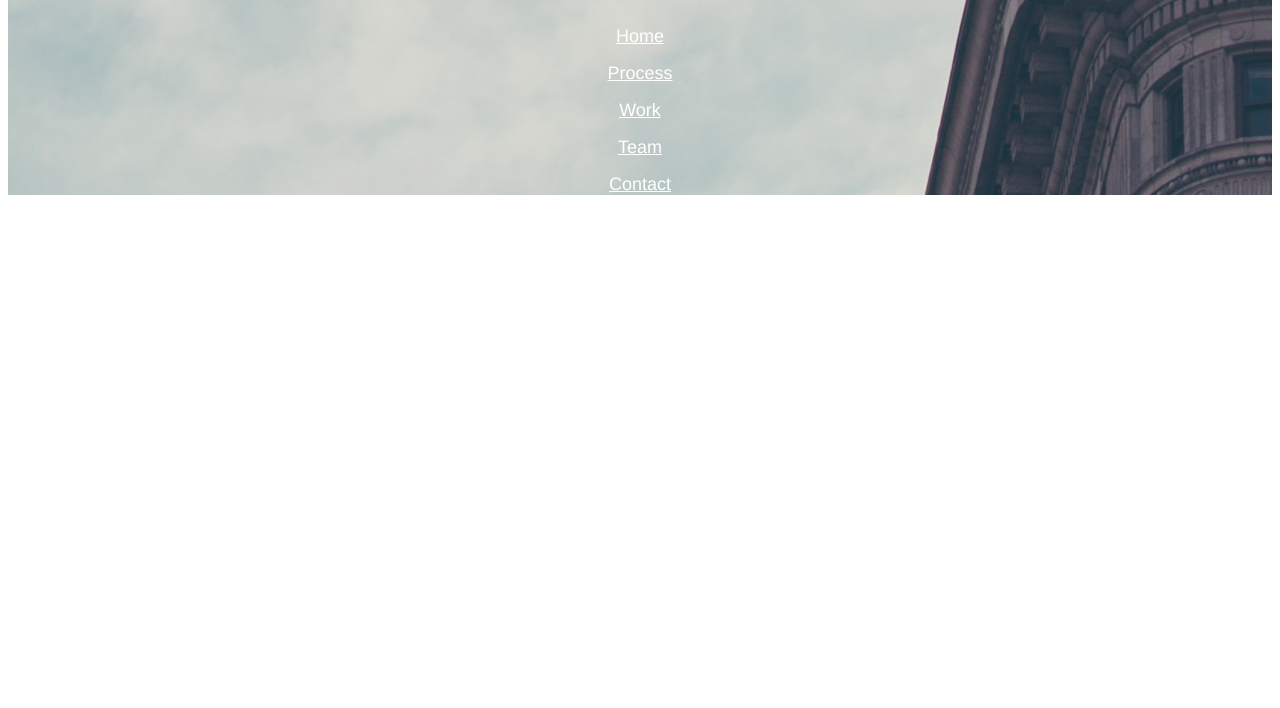
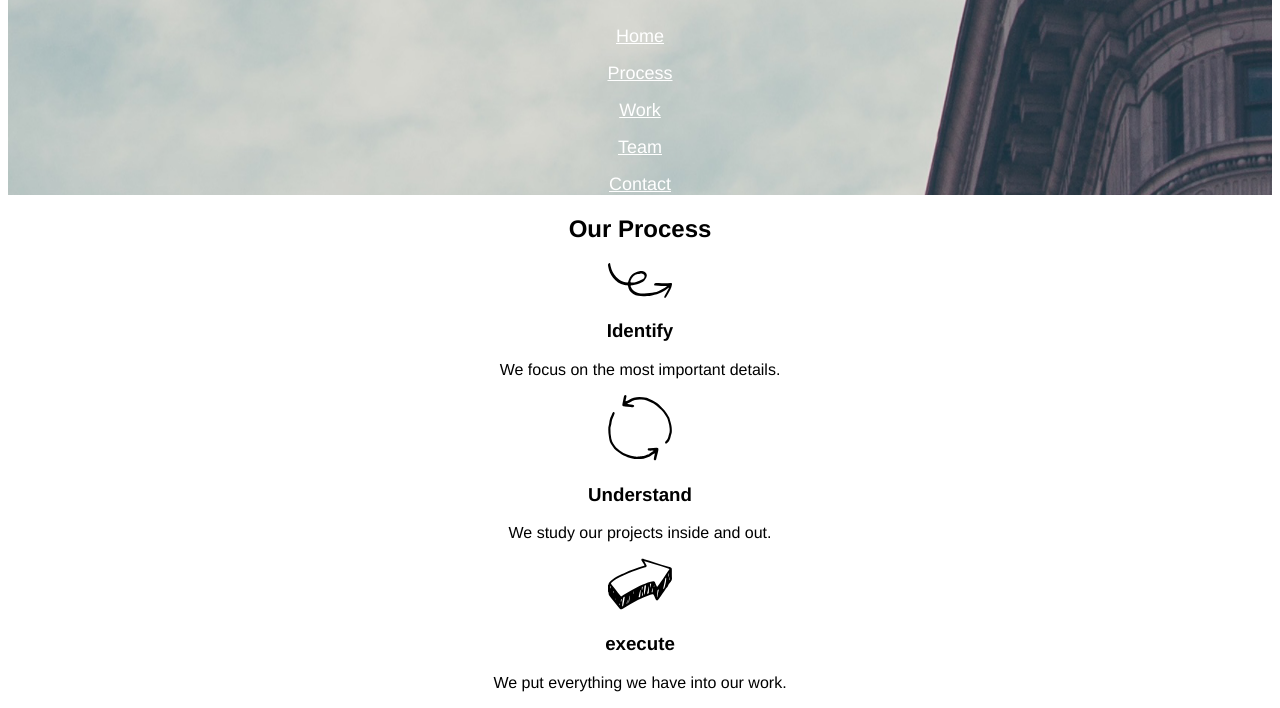
Before and after one commit to dssp100/Broadway_Design, a plain HTML site: page index.html in a window 1280 px wide. Shown: the part 148-856 px from the top of the page. Before the commit the page ends 800 px from the top, so only its background shows below. Drawn offline with Linux system fonts and the light colour scheme.

Commit message:
Completed Main Section

```diff
--- a/index.html
+++ b/index.html
@@ -15,5 +15,29 @@
         <p><a href="#team">Team</a></p>
         <p><a href="#contact">Contact</a></p>
     </div>
+
+    <!-- Main Section -->
+    <div id="main">
+      <h2>Our Process</h2>
+      <div id="identify">
+        <img src="./resources/icons/identify.svg" alt="Identify">
+        <h3>Identify</h3>
+        <p>We focus on the most important details.</p>
+      </div>
+
+      <div id="understand">
+        <img src="./resources/icons/understand.svg" alt="Understand">
+        <h3>Understand</h3>
+        <p>We study our projects inside and out.</p>
+      </div>
+
+      <div id="execute">
+        <img src="./resources/icons/execute.svg" alt="Execute">
+        <h3>execute</h3>
+        <p>We put everything we have into our work.</p>
+      </div>
+
+    </div>
+
   </body>
 </html>
```
